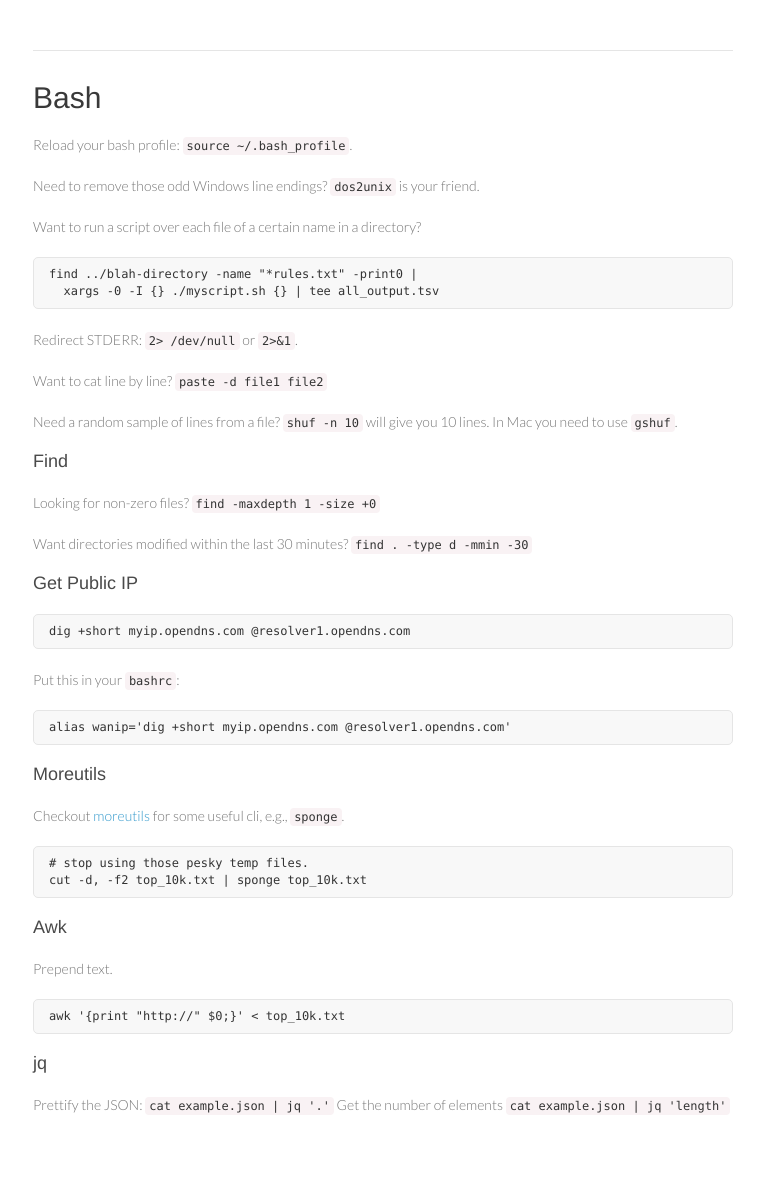
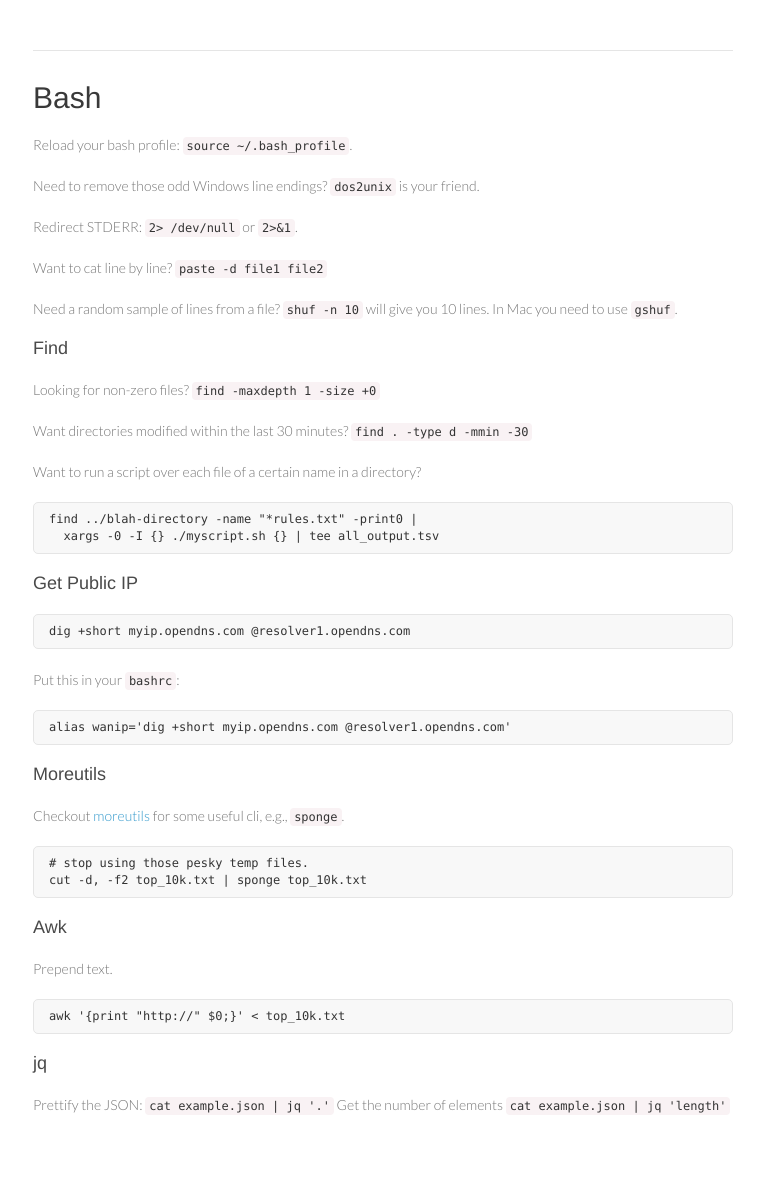
Before and after one commit to rjwalls/tips, a Jekyll site: the page built from _posts/1900-01-01-Bash.md, in a window 1280 px wide. Shown: the whole page, without its empty margins (257-1021 px from the left). Built offline with Jekyll 4.4.1, drawn with Linux system fonts in a browser that asks for light colours; Markdown is read by kramdown in place of the engine named in the settings; part of the change alters nothing that is shown.

Commit message:
Update 1900-01-01-Bash.md

````diff
--- a/_posts/1900-01-01-Bash.md
+++ b/_posts/1900-01-01-Bash.md
@@ -6,13 +6,6 @@ title: "Bash"
 Reload your bash profile: `source ~/.bash_profile`.
 
 Need to remove those odd Windows line endings? `dos2unix` is your friend.
-
-Want to run a script over each file of a certain name in a directory?
-
-```bash
-find ../blah-directory -name "*rules.txt" -print0 |
-  xargs -0 -I {} ./myscript.sh {} | tee all_output.tsv
-```
 
 Redirect STDERR: `2> /dev/null` or `2>&1`.
 
@@ -26,6 +19,13 @@ Need a random sample of lines from a file? `shuf -n 10` will give  you 10 lines.
 Looking for non-zero files? `find -maxdepth 1 -size +0`
 
 Want directories modified within the last 30 minutes? `find . -type d -mmin -30`
+
+Want to run a script over each file of a certain name in a directory?
+
+```bash
+find ../blah-directory -name "*rules.txt" -print0 |
+  xargs -0 -I {} ./myscript.sh {} | tee all_output.tsv
+```
 
 #### Get Public IP
 
````
